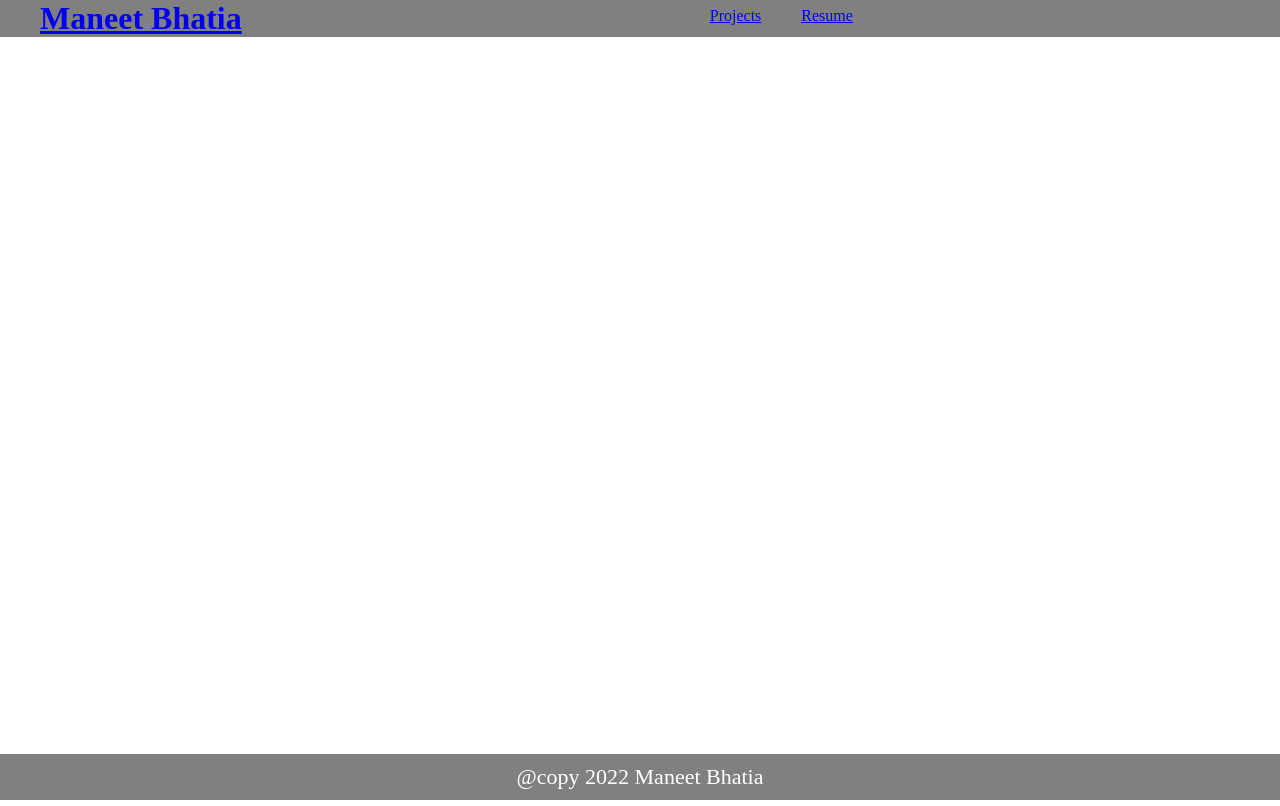
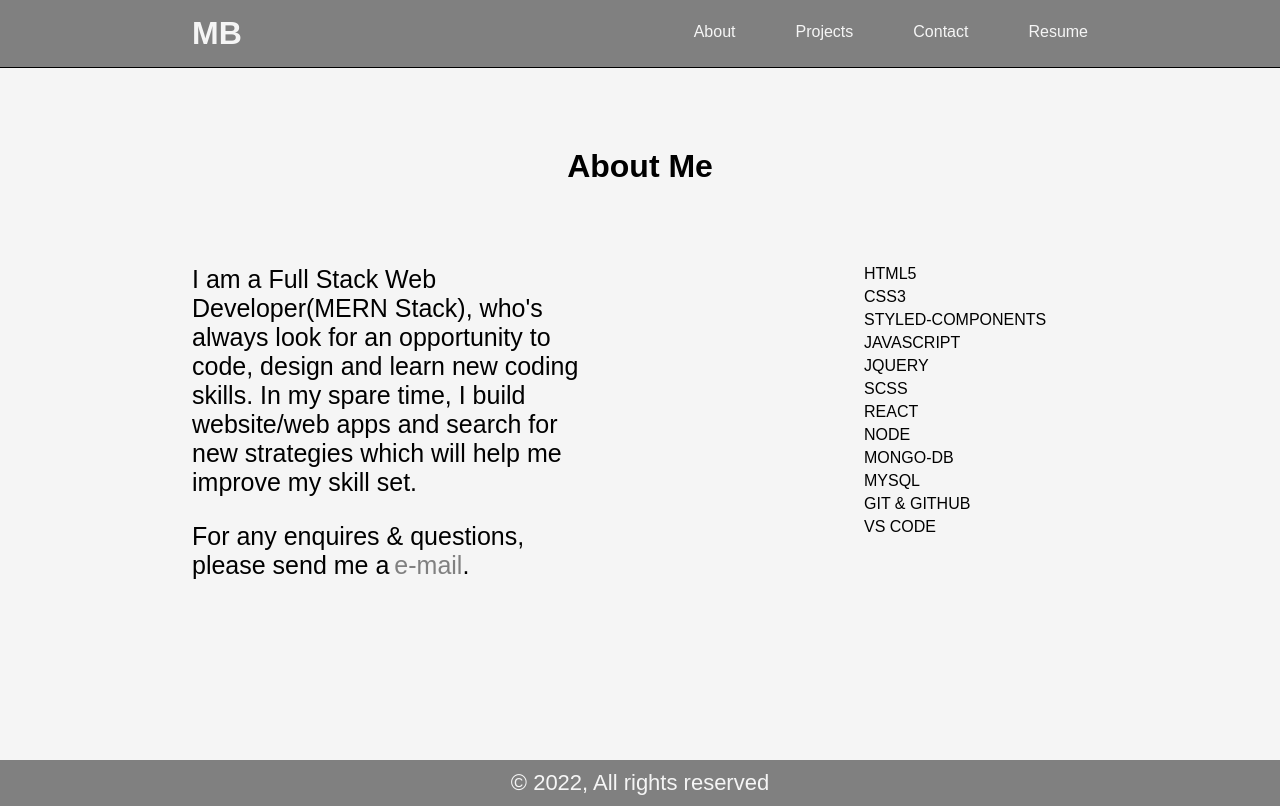
Before and after one commit to maneetbhatia/portfolio, a React (Create React App) app: page /about in a window 1280 px wide. Built offline with nearby package versions, Linux system fonts and the light colour scheme.

Commit message:
Updated js files

```diff
--- a/src/About.js
+++ b/src/About.js
@@ -1,18 +1,21 @@
 import styled from 'styled-components'
-
+import {Link} from "react-router-dom"
 const About = () => {
     return(
     <Main>
-        <h1>About</h1>
+        <H1>About Me</H1>
       <Wrapper>
-
+        <AboutMe>
           <p>
-          I'm a Full Stack Developer(MERN). Always looking for an opportunity to code, design and learn
+            I am a Full Stack Web Developer(MERN Stack), who's always look for an opportunity to code, design and learn
             new coding skills. In my spare time, I build website/web apps and search for new strategies which will help me improve my skill
-          set. For any enquires & questions, please click
-          <a href="mailto:someone@example.com">here</a>.
+            set.
           </p>
-
+          <Mail>For any enquires & questions, please send me a
+            <EmailLink to="mailto:someone@example.com">e-mail</EmailLink>.
+          </Mail>
+        </AboutMe>
+        <Skills>
           <List>
             <P >HTML5</P>
             <P >CSS3</P>
@@ -25,7 +28,9 @@ const About = () => {
             <P>MONGO-DB</P>
             <P>MYSQL</P>
             <P>GIT & GITHUB</P>
+            <P>VS CODE</P>
           </List>
+        </Skills>
       </Wrapper>
     </Main>
     )
@@ -36,18 +41,45 @@ export default About;
 const Main = styled.div`
   width: 70%;
   margin: auto;
-margin-top: 30px;
+  margin-top: 80px;
+`
+
+const H1 = styled.h1`
+  text-align: center;
+  margin-bottom: 80px;
 `
 
 const Wrapper = styled.div`
   margin-top: 10px;
+  display: flex;
+  flex-direction: row;
+  justify-content: space-between;
 `
 
-const List = styled.ul`
-margin-top: 30px;
-background-color: aliceblue;
+const EmailLink = styled(Link)`
+text-decoration: none;
+color: grey;
+margin-left: 5px;
 `
 
-const P = styled.p`
+const Mail = styled.p`
+margin-top: 25px;
+`
 
+const AboutMe = styled.div`
+  width: 45%;
+  font-size: 25px;
 `
+
+const Skills = styled.div`
+  width: 25%;
+`
+
+
+const List = styled.ul`
+`
+
+const P = styled.li`
+margin-bottom: 5px;
+list-style: none;
+`
--- /dev/null
+++ b/src/App.css
@@ -0,0 +1,8 @@
+*{
+margin: 0;
+padding: 0;
+}
+
+body{
+    background-color: whitesmoke;
+}
--- a/src/App.js
+++ b/src/App.js
@@ -1,8 +1,11 @@
 import Header from "./Header";
+import Home from './Home'
 import Footer from './Footer';
 import About from "./About";
 import Portfolio from "./Portfolio";
 import Resume from './Resume';
+import Contact from './Contact'
+import "./App.css"
 
 import {
   BrowserRouter,
@@ -15,8 +18,10 @@ function App() {
     <BrowserRouter>
     <Header />
     <Routes>
-    <Route path="/" element={<About />} />
+    <Route path="/" element={<Home />} />
+    <Route path="/about" element={<About />} />
     <Route path="/portfolio" element={<Portfolio />} />
+    <Route path="/contact" element={<Contact />} />
     <Route path="/resume" element={<Resume />} />
     </Routes>
     <Footer />
--- /dev/null
+++ b/src/Contact.js
@@ -0,0 +1,18 @@
+import styled from "styled-components";
+const Contact = () => {
+    return (
+        <Main><H1>Contact</H1></Main>
+    )
+}
+
+export default Contact;
+
+const Main = styled.div`
+width: 70%;
+margin: auto;
+`
+
+const H1 = styled.h1`
+text-align: center;
+margin-top: 80px;
+`
--- a/src/Footer.js
+++ b/src/Footer.js
@@ -3,7 +3,7 @@ import styled from 'styled-components'
 const Footer = () => {
     return(
       <Main>
-        <P>@copy 2022 Maneet Bhatia</P>
+        <P>&copy; 2022, All rights reserved</P>
       </Main>
     )
 }
@@ -11,12 +11,12 @@ const Footer = () => {
 export default Footer;
 
 const Main = styled.div`
-background-color: grey;
-color: white;
 text-align: center;
 width: 100%;
-position: absolute;
-bottom: 0px;
+position:absolute;
+top: 95%;
+background-color: grey;
+color: whitesmoke;
 `
 
 const P = styled.p`
--- a/src/Header.js
+++ b/src/Header.js
@@ -5,10 +5,12 @@ const  Header = () => {
     return(
         <Main>
             <Head>
-            <H1><Link to="/">Maneet Bhatia</Link></H1>
+            <H1><NavLink to="/">MB</NavLink></H1>
             <Ul>
-                <Li><Link to="/portfolio">Projects</Link></Li>
-                <Li><Link to="/resume">Resume</Link></Li>
+                <Li><NavLink to="/about">About</NavLink></Li>
+                <Li><NavLink to="/portfolio">Projects</NavLink></Li>
+                <Li><NavLink to="/contact">Contact</NavLink></Li>
+                <Li><NavLink to="/resume">Resume</NavLink></Li>
             </Ul>
             </Head>
         </Main>
@@ -18,31 +20,41 @@ const  Header = () => {
 export default Header;
 
 const Main = styled.div`
-    background-color: grey;
-    color: white;
-    margin-bottom: 40px;
+border-bottom: 1px solid black;
+background-color: grey;
 
 `
 
 const Head = styled.div`
 display: flex;
+justify-content: space-between;
+width: 70%;
+margin: auto;
+padding: 15px 0px;
 `
 
 const H1 = styled.h1`
-float: left;
-margin-right: 35%;
-margin-left: 40px;
+width: fit-content;
+font-family: Arial, Helvetica, sans-serif;
+color: white;
 `
 
 const Ul = styled.ul`
-float: right;
+width: fit-content;
 display: flex;
+text-decoration: none;
 `
 
 const Li = styled.li`
-padding:  0px 20px;
+margin-left: 60px;
 list-style: none;
-margin-top: 7px;
+
+margin-top: 8px;
 color: white;
 text-decoration: none;
 `
+
+const NavLink = styled(Link)`
+text-decoration: none;
+color: whitesmoke;
+`
--- /dev/null
+++ b/src/Home.js
@@ -0,0 +1,64 @@
+import styled from "styled-components";
+import {Link} from 'react-router-dom'
+import { AiFillGithub, AiFillLinkedin, AiOutlineMail } from 'react-icons/ai';
+
+const Home = () => {
+    return (
+        <Main>
+        <P>Hello, I'm</P>
+        <H1>Maneet Bhatia.</H1>
+        <H3>Full-Stack web developer, avid traveller and sports enthusiast.</H3>
+        <Icons>
+            <Span><AiFillGithub size={30}/></Span>
+            <Span><AiFillLinkedin size={30}/></Span>
+            <Span><AiOutlineMail size={30}/></Span>
+        </Icons>
+        <LogoLink to="/about" >About Me</LogoLink>
+        </Main>
+    )
+
+}
+
+export default Home;
+
+const Main = styled.div`
+width: 70%;
+margin: auto;
+margin-top: 160px;
+`
+
+const P = styled.p`
+font-size: 25px;
+
+`
+
+const H1 = styled.p`
+font-size: 80px;
+margin: 20px 0px;
+`
+
+const H3 = styled.h3`
+font-size: 30px;
+`
+
+const Icons = styled.p`
+margin: 25px 40px 40px 0px;
+`
+
+const Span = styled.span`
+margin-right: 40px;
+`
+
+const LogoLink = styled(Link)`
+padding: 10px 25px;
+border: 1px solid grey;
+text-decoration: none;
+color: grey;
+font-size: 25px;
+border-radius: 15px;
+
+&:hover{
+    background-color: grey;
+    color: white;
+}
+`
--- a/src/Portfolio.js
+++ b/src/Portfolio.js
@@ -8,36 +8,52 @@ import { AiFillGithub } from 'react-icons/ai';
 const Portfolio = () => {
     return(
     <Main>
-      <h1>Projects</h1>
+      <H1>Projects</H1>
       <Wrapper>
           <Project1>
             <a href="https://maneetbhatia.github.io/Favorite-Gifs/" target="_blank">
             <Img src={ProjectImg} alt="GIPHY-API" /></a>
-            <h3>EventMaster<a href="https://github.com/maneetbhatia/EventMaster" target="_blank">
-                <AiFillGithub /></a>
-            </h3>
+            <ProjInfo>
+              <h3>EventMaster</h3>
+              <a href="https://github.com/maneetbhatia/EventMaster" target="_blank">
+                <AiFillGithub size={25}/>
+              </a>
+            </ProjInfo>
+
           </Project1>
 
           <Project2>
           <a href="https://maneet79.github.io/Trivial-Trivia/" target="_blank">
           <Img src={ProjectImg2} alt="Trivia Game" /></a>
 
-            <h3>Critter<a href="https://github.com/maneetbhatia/Critter" target="_blank">
-                <AiFillGithub /></a></h3>
+          <ProjInfo>
+              <h3>EventMaster</h3>
+              <a href="https://github.com/maneetbhatia/EventMaster" target="_blank">
+                <AiFillGithub size={25}/>
+              </a>
+            </ProjInfo>
           </Project2>
           <Project3>
             <a href="https://maneet79.github.io/Crystal-Collector/." target="_blank">
             <Img src={ProjectImg1} alt="Rutgers Info Widget" /></a>
 
-            <h3>SpaceSurvival<a href="https://github.com/maneetbhatia/space-survival" target="_blank">
-                <AiFillGithub /></a></h3>
+            <ProjInfo>
+              <h3>EventMaster</h3>
+              <a href="https://github.com/maneetbhatia/EventMaster" target="_blank">
+                <AiFillGithub size={25}/>
+              </a>
+            </ProjInfo>
           </Project3>
           <Project4>
             <a href="https://maneet79.github.io/Guess-Game/." target="_blank">
             <Img src={ProjectImg3} alt="Rock Paper Scissors" /></a>
 
-            <h3>GifTastic<a href="https://github.com/maneetbhatia/Favorite-Gifs" target="_blank">
-                <AiFillGithub /></a></h3>
+            <ProjInfo>
+              <h3>EventMaster</h3>
+              <a href="https://github.com/maneetbhatia/EventMaster" target="_blank">
+                <AiFillGithub size={25}/>
+              </a>
+            </ProjInfo>
           </Project4>
     </Wrapper>
     </Main>
@@ -47,16 +63,24 @@ const Portfolio = () => {
 export default Portfolio;
 
 const Main = styled.div`
-width: 80%;
+width: 70%;
 margin: auto;
-margin-top: 30px;
+margin-top: 80px;
+`
+
+
+const H1 = styled.h1`
+text-align: center;
+margin-bottom: 40px;
 `
 
 const Wrapper = styled.div`
 display: grid;
-grid-template-columns: 33% 33% 33%;
+grid-template-columns: 45% 45%;
 grid-gap: 1%;
 justify-content: space-around;
+font-family: Georgia, Times, "Times New Roman", serif;
+margin-bottom: 130px;
 `
 
 const Img = styled.img`
@@ -79,3 +103,8 @@ padding: 10% 0px;
 const Project4 = styled.div`
 padding: 10% 0px;
 `
+
+const ProjInfo = styled.div`
+display: flex;
+justify-content: space-between;
+`
--- a/src/index.css
+++ b/src/index.css
@@ -1,4 +1,5 @@
 *{
     margin: 0;
     padding: 0;
+    font-family: Arial, "Helvetica Neue", Helvetica, sans-serif;
 }
```
Lines whose indentation alone changed are shown as unchanged.
